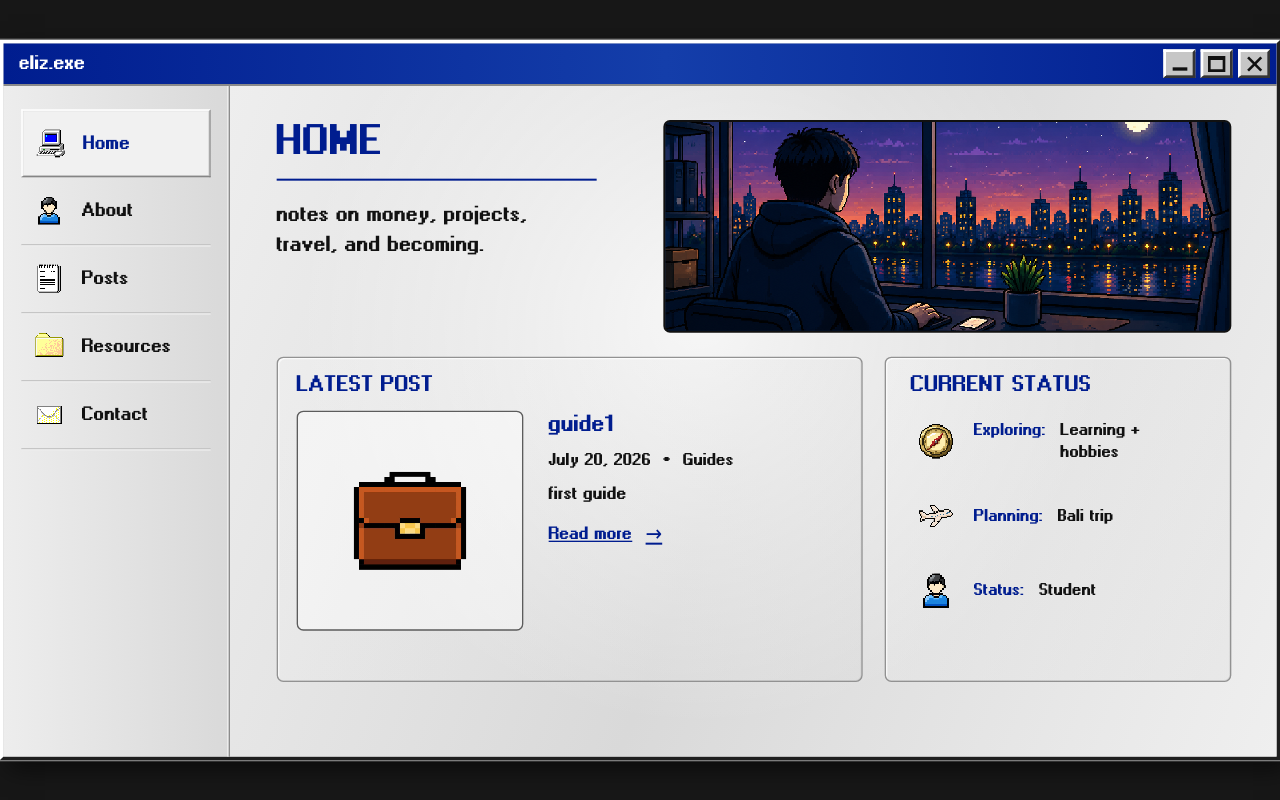
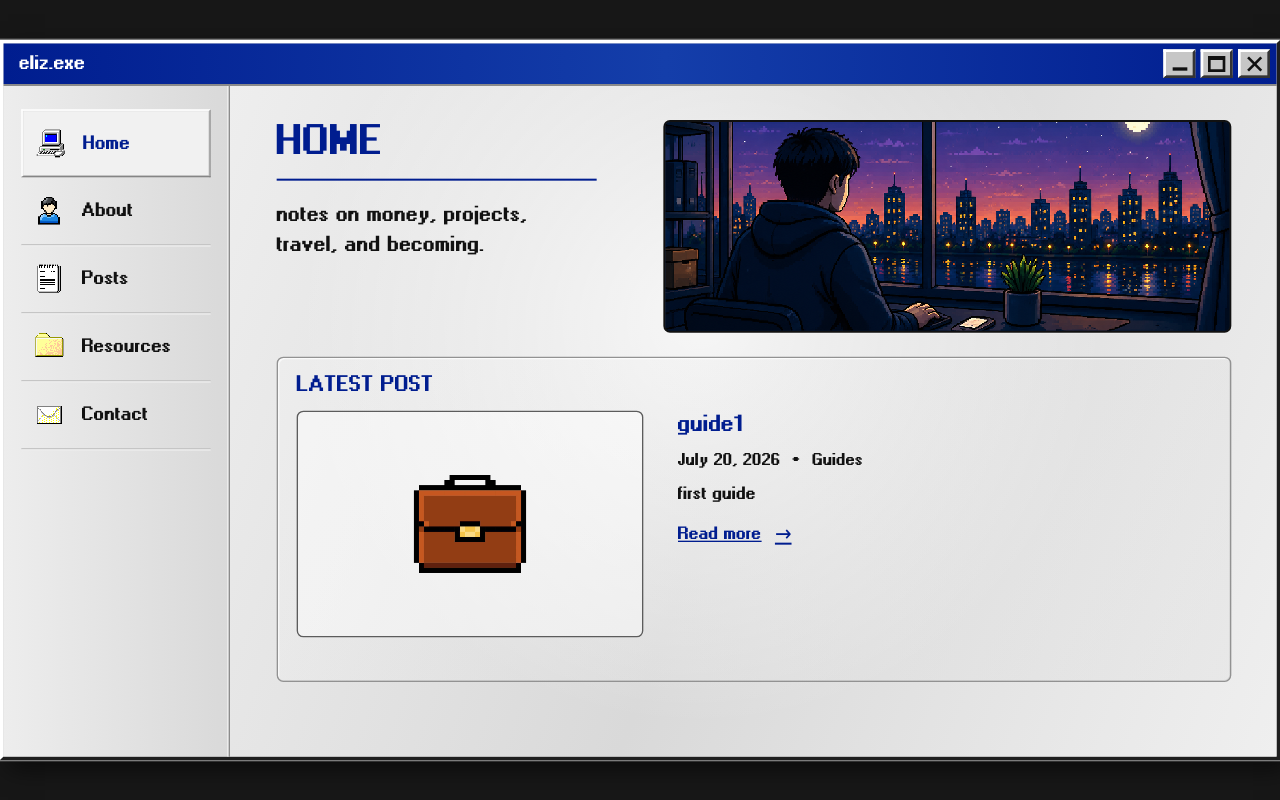
Before and after one commit to canfetipop/lowkeyfisite, a React (Vite) app: page / in a window 1280 px wide. Built offline with nearby package versions, Linux system fonts and the light colour scheme.

Commit message:
Add image width controls and simplify home content

```diff
--- a/src/components/EntryReader.jsx
+++ b/src/components/EntryReader.jsx
@@ -9,12 +9,20 @@ function TextBlock({ text }) {
   return paragraphs(text).map((paragraph, index) => <p key={`${index}-${paragraph}`}>{paragraph}</p>);
 }
 
+function imageWidth(value) {
+  const requestedWidth = Number(value ?? 100);
+  return Math.min(100, Math.max(10, Number.isFinite(requestedWidth) ? requestedWidth : 100));
+}
+
 function ContentSection({ section, index }) {
   const type = section._block ?? section.type ?? "paragraph";
 
   if (type === "image") {
     return (
-      <figure className="article-image">
+      <figure
+        className="article-image"
+        style={{ "--content-image-width": `${imageWidth(section.width)}%` }}
+      >
         <img src={assetUrl(section.image)} alt="" />
       </figure>
     );
@@ -42,10 +50,7 @@ function ContentSection({ section, index }) {
 export default function EntryReader({ entry, categoryTitle, onBack, backLabel }) {
   const sections = entry.sections?.length
     ? entry.sections
-    : [
-        { _block: "paragraph", text: entry.body },
-        ...(entry.image ? [{ _block: "image", image: entry.image }] : []),
-      ];
+    : [{ _block: "paragraph", text: entry.body }];
 
   return (
     <article className="post-reader">
--- a/src/components/views/HomeView.jsx
+++ b/src/components/views/HomeView.jsx
@@ -96,35 +96,6 @@ export default function HomeView({ onNavigate }) {
             </p>
           )}
         </article>
-
-        <aside className="windows-panel current-status-panel">
-          <SectionHeading as="h2" size="medium">
-            CURRENT STATUS
-          </SectionHeading>
-
-          <div className="current-status-list">
-            {home.currentStatus.map((statusItem) => (
-              <div
-                key={statusItem.id}
-                className="current-status-item"
-              >
-                <span className="current-status-item__icon" aria-hidden="true">
-                  <img
-                    className="status-pixel-icon"
-                    src={assetUrl(statusItem.icon)}
-                    alt=""
-                    draggable="false"
-                  />
-                </span>
-
-                <span className="current-status-item__text">
-                  <strong>{statusItem.label}</strong>
-                  <span>{statusItem.value}</span>
-                </span>
-              </div>
-            ))}
-          </div>
-        </aside>
       </section>
     </div>
   );
--- a/src/components/views/ResourcesView.jsx
+++ b/src/components/views/ResourcesView.jsx
@@ -1,5 +1,10 @@
 import SectionHeading from "../SectionHeading";
 import { assetUrl, resources } from "../../lib/content";
+
+function imageWidth(value) {
+  const requestedWidth = Number(value ?? 100);
+  return Math.min(100, Math.max(10, Number.isFinite(requestedWidth) ? requestedWidth : 100));
+}
 
 function ResourceSection({ section, index }) {
   const type = section._block ?? section.type;
@@ -10,7 +15,10 @@ function ResourceSection({ section, index }) {
 
   if (type === "image") {
     return (
-      <figure className="resource-content__image">
+      <figure
+        className="resource-content__image"
+        style={{ "--content-image-width": `${imageWidth(section.width)}%` }}
+      >
         <img src={assetUrl(section.image)} alt="" />
       </figure>
     );
--- a/src/content/home.json
+++ b/src/content/home.json
@@ -2,25 +2,5 @@
   "heading": "HOME",
   "description": "notes on money, projects,\ntravel, and becoming.",
   "heroImage": "/images/hero-night.png",
-  "heroImageAlt": "Pixel-art scene of a person working beside a window overlooking a city at night",
-  "currentStatus": [
-    {
-      "id": "exploring",
-      "label": "Exploring:",
-      "value": "Learning + hobbies",
-      "icon": "/images/lab/exploring.png"
-    },
-    {
-      "id": "planning",
-      "label": "Planning:",
-      "value": "Bali trip",
-      "icon": "/images/posts/travel.png"
-    },
-    {
-      "id": "status",
-      "label": "Status:",
-      "value": "Student",
-      "icon": "/images/sidebar/about.png"
-    }
-  ]
+  "heroImageAlt": "Pixel-art scene of a person working beside a window overlooking a city at night"
 }
--- a/src/content/posts/exploring/building-lowkeyfi.json
+++ b/src/content/posts/exploring/building-lowkeyfi.json
@@ -13,10 +13,6 @@
       "text": "LowKeyFI is an ongoing project: part personal website, part digital notebook, and part experiment in building a calmer online space."
     },
     {
-      "_block": "image",
-      "image": "/images/hero-night.png"
-    },
-    {
       "_block": "paragraph",
       "text": "Use the admin editor to replace this starter text with your own project notes."
     }
--- a/src/content/posts/exploring/current-explorations.json
+++ b/src/content/posts/exploring/current-explorations.json
@@ -13,10 +13,6 @@
       "text": "This space can hold notes about learning, gaming, hobbies, skills, and anything else you're curious about."
     },
     {
-      "_block": "image",
-      "image": "/images/lab/exploring.png"
-    },
-    {
       "_block": "paragraph",
       "text": "Add more entries from the admin editor whenever you want to document a new exploration."
     }
--- a/src/content/posts/exploring/life-experiments.json
+++ b/src/content/posts/exploring/life-experiments.json
@@ -13,10 +13,6 @@
       "text": "Experiments are a place to record challenges, routines, systems, and what you learned from trying them."
     },
     {
-      "_block": "image",
-      "image": "/images/lab/experiments.png"
-    },
-    {
       "_block": "paragraph",
       "text": "This is starter copy that you can edit or replace from the admin."
     }
--- a/src/content/posts/guides/guide1.json
+++ b/src/content/posts/guides/guide1.json
@@ -13,7 +13,8 @@
     },
     {
       "_block": "image",
-      "image": "/images/uploads/51d4esi79-lacuf8941000ql80.jpg"
+      "image": "/images/uploads/51d4esi79-lacuf8941000ql80.jpg",
+      "width": 40
     }
   ]
 }
--- a/src/content/posts/money/test1.json
+++ b/src/content/posts/money/test1.json
@@ -11,10 +11,6 @@
     {
       "_block": "paragraph",
       "text": "asd"
-    },
-    {
-      "_block": "image",
-      "image": "/images/uploads/s70271163.jpg"
     }
   ]
 }
--- a/src/content/resources.json
+++ b/src/content/resources.json
@@ -10,20 +10,12 @@
       "text": "A growing list of books about finance, mindset, investing, and more."
     },
     {
-      "_block": "image",
-      "image": "/images/resources/books.png"
-    },
-    {
       "_block": "heading",
       "text": "Tools / Apps"
     },
     {
       "_block": "paragraph",
       "text": "Apps, software, and tools that help me build, learn, and stay organized."
-    },
-    {
-      "_block": "image",
-      "image": "/images/resources/tools.png"
     },
     {
       "_block": "heading",
@@ -34,20 +26,12 @@
       "text": "Gear and setups I use and recommend."
     },
     {
-      "_block": "image",
-      "image": "/images/resources/equipment.png"
-    },
-    {
       "_block": "heading",
       "text": "Other Recommendations"
     },
     {
       "_block": "paragraph",
       "text": "Useful things worth sharing that do not fit anywhere else."
-    },
-    {
-      "_block": "image",
-      "image": "/images/resources/other.png"
     }
   ]
 }
--- a/src/globals.css
+++ b/src/globals.css
@@ -613,8 +613,7 @@ img {
 
 .home-dashboard {
   display: grid;
-  grid-template-columns: minmax(0, 1.45fr) minmax(520px, 0.8fr);
-  gap: 33px;
+  grid-template-columns: minmax(0, 1fr);
 
   height: 488px;
   margin-top: 34px;
@@ -626,8 +625,8 @@ img {
 
 .latest-post {
   display: grid;
-  grid-template-columns: 340px minmax(0, 1fr);
-  gap: 38px;
+  grid-template-columns: 520px minmax(0, 1fr);
+  gap: 52px;
 
   margin-top: 24px;
 }
@@ -635,8 +634,8 @@ img {
 .latest-post__image-link {
   appearance: none;
   display: grid;
-  width: 340px;
-  height: 330px;
+  width: 520px;
+  height: 340px;
   overflow: hidden;
   place-items: center;
 
@@ -696,7 +695,7 @@ img {
 }
 
 .latest-post__description {
-  max-width: 100%;
+  max-width: 760px;
   margin: 24px 0 0;
 
   font-size: 23px;
@@ -727,73 +726,6 @@ img {
   font-weight: 400;
   line-height: 1;
   text-decoration: none;
-}
-
-.current-status-panel {
-  padding: 26px 37px 26px;
-}
-
-.current-status-list {
-  display: flex;
-  flex-direction: column;
-  gap: 24px;
-
-  margin-top: 26px;
-}
-
-.current-status-item {
-  display: grid;
-  grid-template-columns: 62px minmax(0, 1fr);
-  gap: 24px;
-  align-items: center;
-
-  min-height: 88px;
-  padding: 7px 9px;
-
-  color: var(--windows-black);
-  background: transparent;
-  border: 0;
-  text-align: left;
-  text-decoration: none;
-  width: 100%;
-}
-
-.current-status-item__icon {
-  display: grid;
-  width: 58px;
-  height: 58px;
-  place-items: center;
-}
-
-.status-pixel-icon {
-  width: 52px;
-  height: 52px;
-  object-fit: contain;
-  image-rendering: pixelated;
-}
-
-.current-status-item__text {
-  display: flex;
-  gap: 22px;
-  align-items: baseline;
-
-  min-width: 0;
-
-  width: 100%;
-  font-size: 22px;
-  line-height: 1.55;
-  text-align: left;
-}
-
-.current-status-item__text strong {
-  flex: none;
-  color: var(--windows-blue);
-  font-weight: 800;
-}
-
-.current-status-item__text span {
-  min-width: 0;
-  font-weight: 500;
 }
 
 /* -------------------------------------------------------------------------- */
@@ -1081,8 +1013,12 @@ img {
 }
 
 .article-image {
+  width: var(--content-image-width, 100%);
+  margin: 34px 0 44px;
+}
+
+.article-image img {
   width: 100%;
-  margin: 34px 0 44px;
 }
 
 .article-heading {
@@ -1137,13 +1073,13 @@ img {
 }
 
 .resource-content__image {
-  width: 100%;
+  width: var(--content-image-width, 100%);
   margin: 18px 0 32px;
 }
 
 .resource-content__image img {
   display: block;
-  width: auto;
+  width: 100%;
   max-width: 100%;
   height: auto;
   object-fit: contain;
```
Also changed, not shown: .pages.yml.
